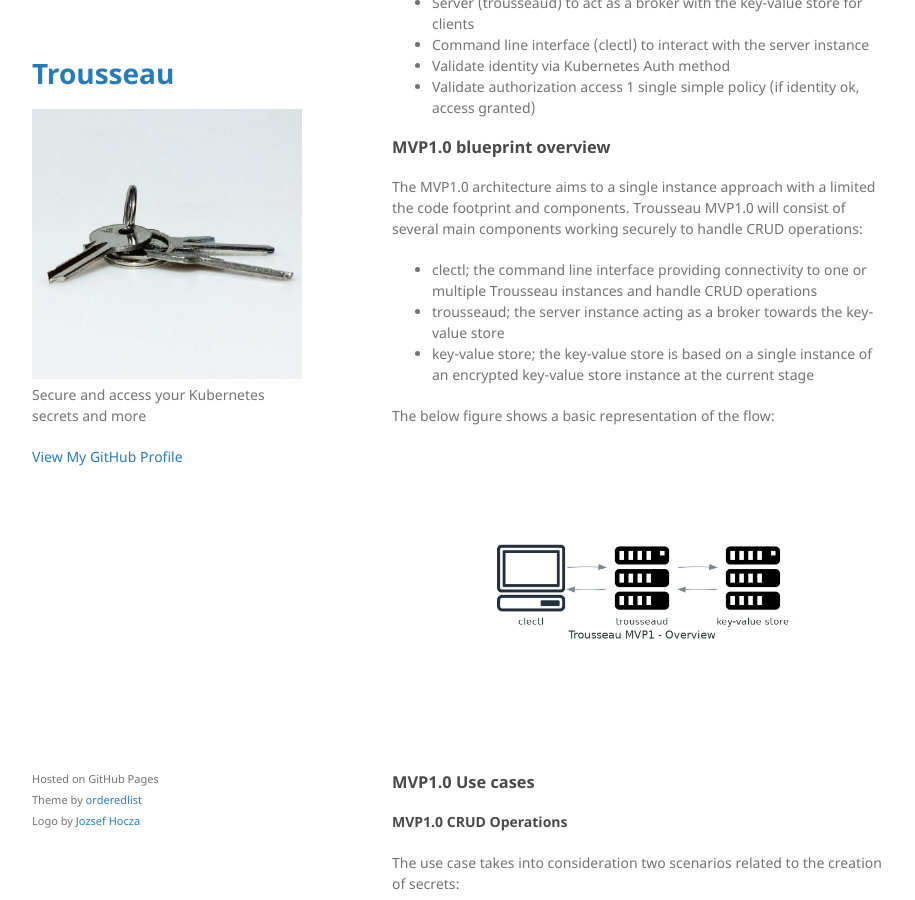
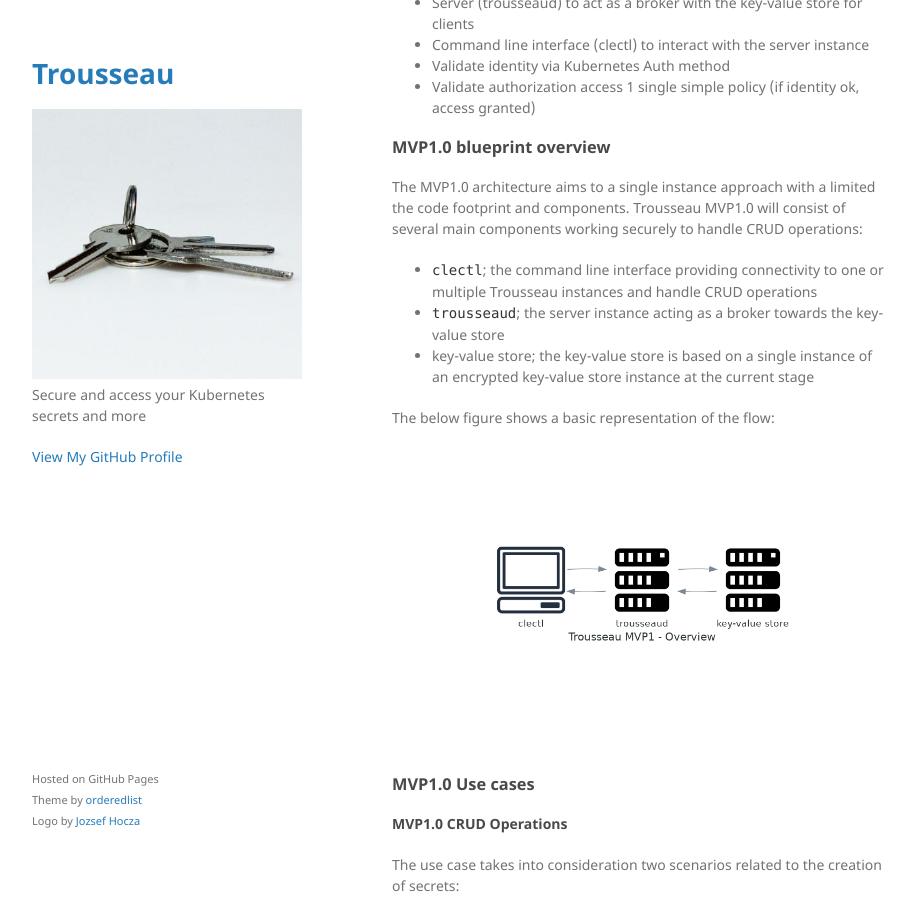
Before and after one commit to Trousseau-io/trousseau-io.github.io, a Jekyll site: the page built from 001-architecture.md, in a window 1280 px wide and 900 px high, scrolled down 665 px. Shown: the whole window, without its empty margins (178-1093 px from the left). Built offline with Jekyll 4.4.1, drawn with Linux system fonts in a browser that asks for light colours.

````diff
--- a/001-architecture.md
+++ b/001-architecture.md
@@ -31,8 +31,8 @@ Features
 ### MVP1.0 blueprint overview
 The MVP1.0 architecture aims to a single instance approach with a limited the code footprint and components. Trousseau MVP1.0 will consist of several main components working securely to handle CRUD operations:
 
-* clectl; the command line interface providing connectivity to one or multiple Trousseau instances and handle CRUD operations
-* trousseaud; the server instance acting as a broker towards the key-value store
+* ```clectl```; the command line interface providing connectivity to one or multiple Trousseau instances and handle CRUD operations
+* ```trousseaud```; the server instance acting as a broker towards the key-value store
 * key-value store; the key-value store is based on a single instance of an encrypted key-value store instance at the current stage
 
 The below figure shows a basic representation of the flow:
````
